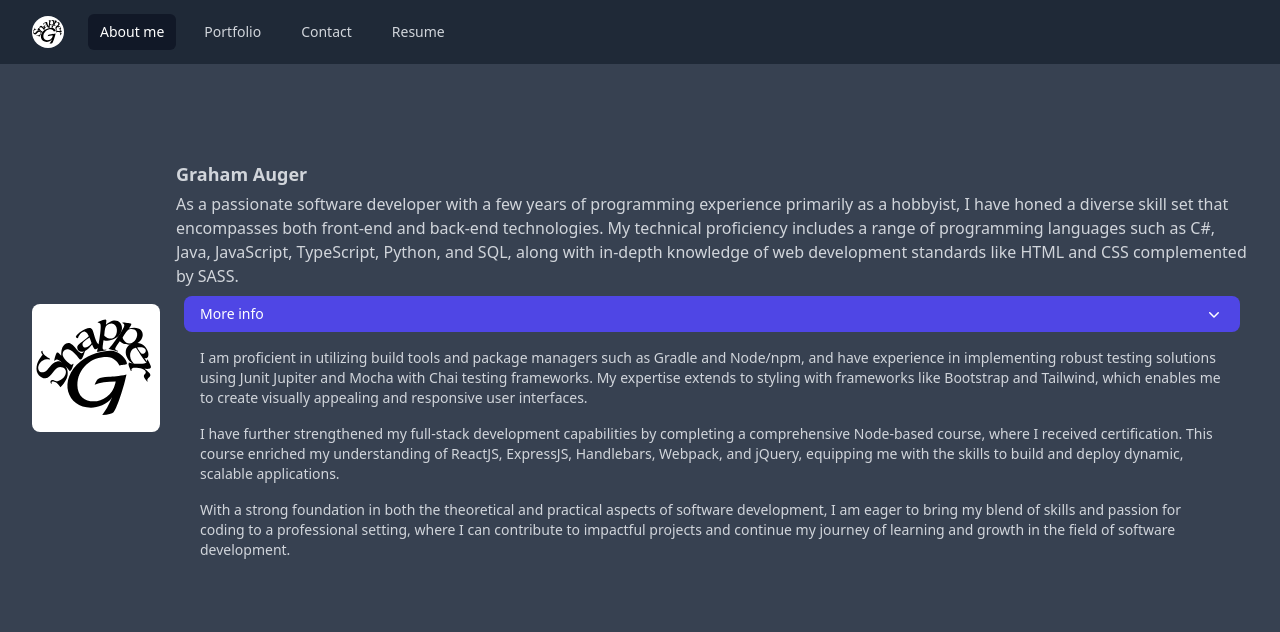
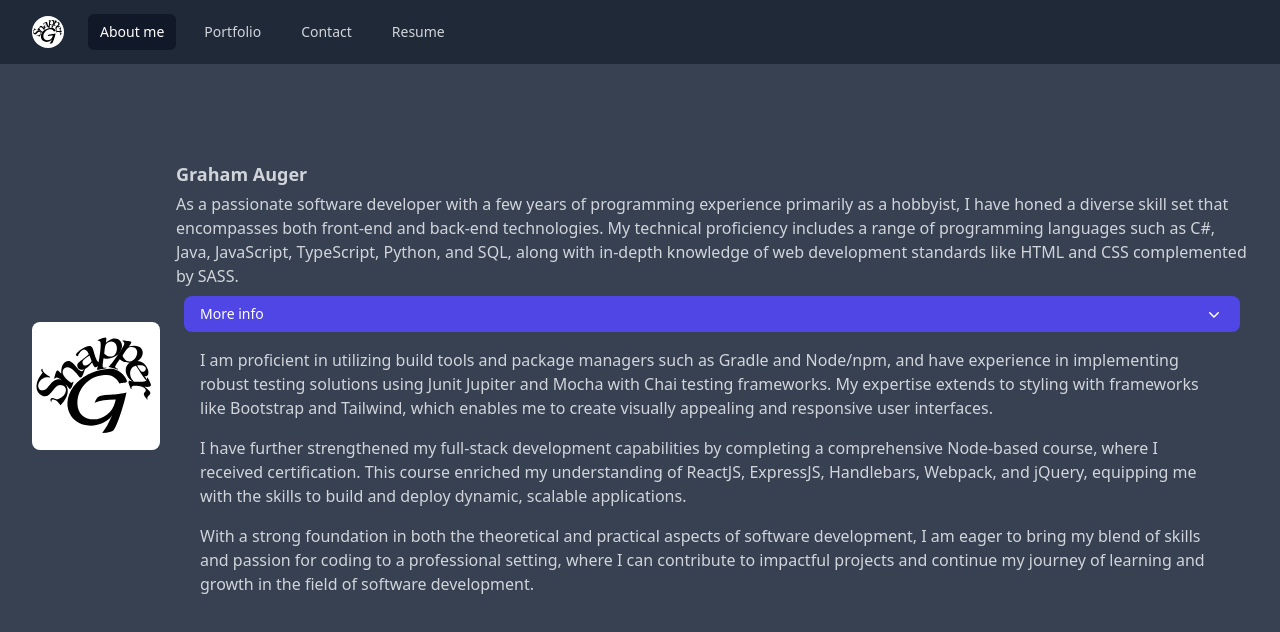
Before and after one commit to SnapperGee/portfolio-client, a React (Vite) app: page / in a window 1280 px wide. Both pictures are taken after a click on the button "More info". Shown: the top 632 px of the page. Built offline with nearby package versions, Linux system fonts and the light colour scheme.

Commit message:
Fix colors and remove comment from about me scss.

```diff
--- a/src/page/about-me.tsx
+++ b/src/page/about-me.tsx
@@ -28,7 +28,7 @@ const AboutMe = () =>
                 {({ open }) => (
                     <>
                     <Disclosure.Button
-                        className="flex w-full justify-between rounded-lg bg-indigo-600 px-4 py-2 text-left text-sm font-medium text-white hover:bg-indigo-500 focus:outline-none focus-visible:ring focus-visible:ring-purple-500/75"
+                        className="flex w-full justify-between rounded-lg bg-indigo-600 px-4 py-2 text-left text-sm font-medium text-white hover:bg-indigo-500 focus:outline-none focus-visible:ring focus-visible:ring-indigo-500/75"
                         aria-expanded={String(open)}
                         aria-controls="additionalInfo"
                     >
@@ -40,7 +40,7 @@ const AboutMe = () =>
                             } h-5 w-5 text-white`}
                         />
                     </Disclosure.Button>
-                    <Disclosure.Panel className="px-4 pb-2 pt-4 text-sm text-gray-300 space-y-4" id="additionalInfo">
+                    <Disclosure.Panel className="px-4 pb-2 pt-4 text-md text-gray-300 space-y-4" id="additionalInfo">
                         <p>
                             I am proficient in utilizing build tools and package managers such as Gradle and Node/npm, and have
                             experience in implementing robust testing solutions using Junit Jupiter and Mocha with Chai testing
--- a/src/sass/about-me.scss
+++ b/src/sass/about-me.scss
@@ -6,7 +6,6 @@
       transform: rotate(180deg);
     }
 
-    // When the class is not present
     &:not(.rotateDown) {
       transform: rotate(0deg);
     }
```
